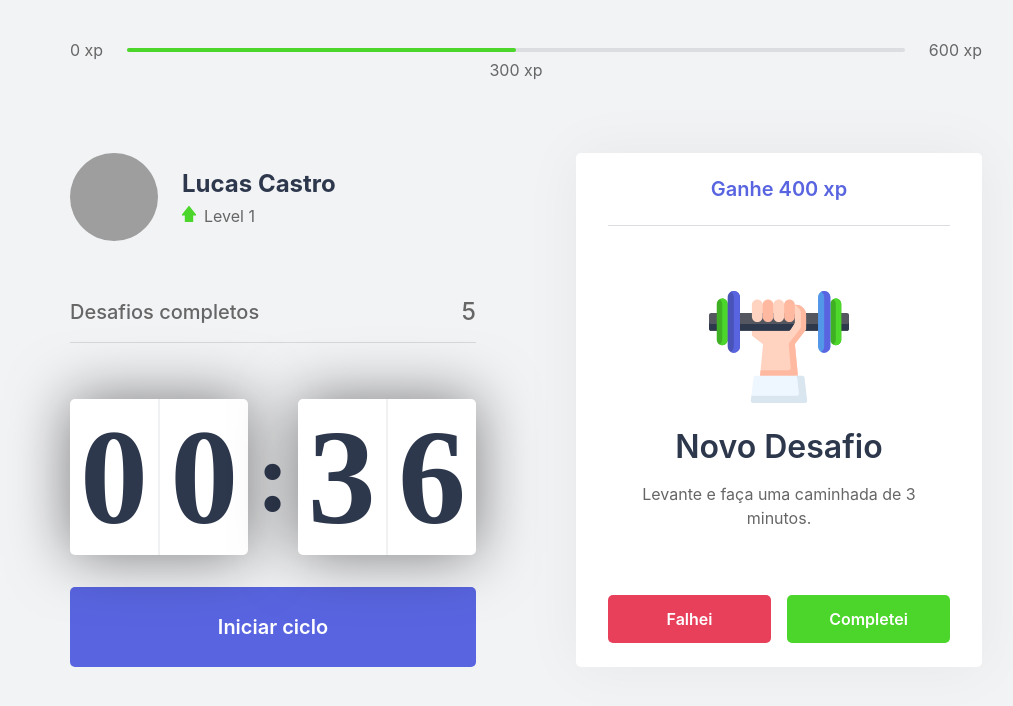
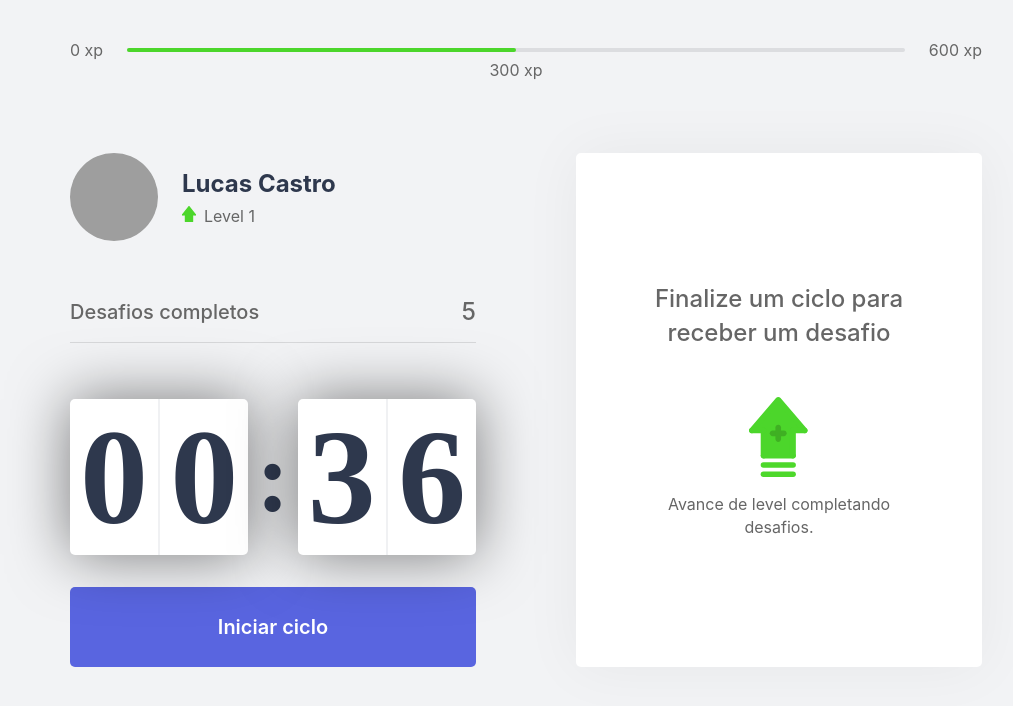
Before and after one commit to Lucashmcastro/NLW_04, a Next.js app: page / in a window 1280 px wide. Shown: the top 706 px of the page, without its empty margins (114-1127 px from the left). Built offline with nearby package versions, Linux system fonts and the light colour scheme; grey boxes are pictures that could not be loaded.

Commit message:
Created const {activeChallenge}

```diff
--- a/src/components/ChallengeBox.tsx
+++ b/src/components/ChallengeBox.tsx
@@ -4,20 +4,17 @@
 
 export function ChallengeBox() {
 
-  const contexData = useContext(ChallengesContext);
-  console.log(contexData);
-
-  const hasActiveChallenge = true;
+  const {activeChallenge} = useContext(ChallengesContext);
 
   return (
     <div className={styles.challengeBoxContainer}>
-      {hasActiveChallenge ? (
+      {activeChallenge ? (
         <div className={styles.challengeActive}>
-          <header>Ganhe 400 xp</header>
+          <header>Ganhe {activeChallenge.amount} xp</header>
           <main>
-            <img src="icons/body.svg" />
+          <img src={`icons/${activeChallenge.type}.svg`} />
             <strong>Novo Desafio</strong>
-            <p>Levante e faça uma caminhada de 3 minutos.</p>
+            <p>{activeChallenge.description}</p>
           </main>
           <footer>
             <button
```
